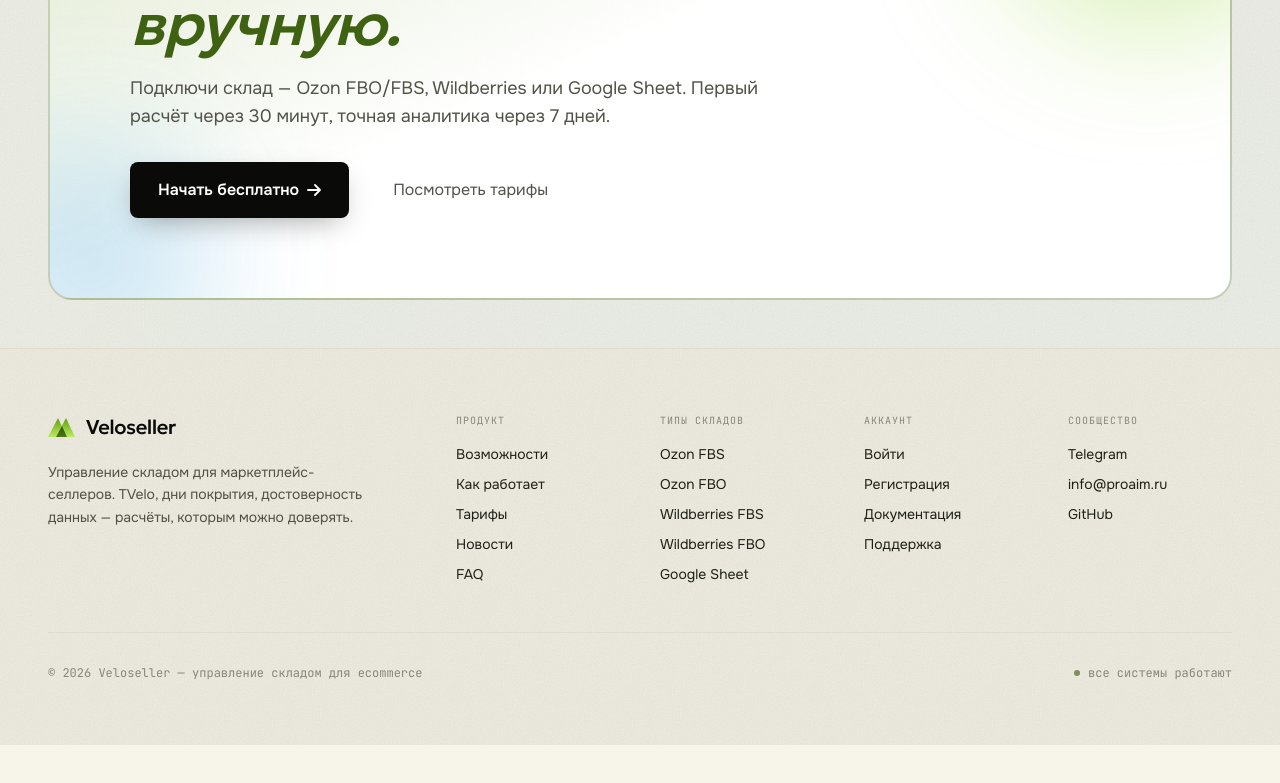
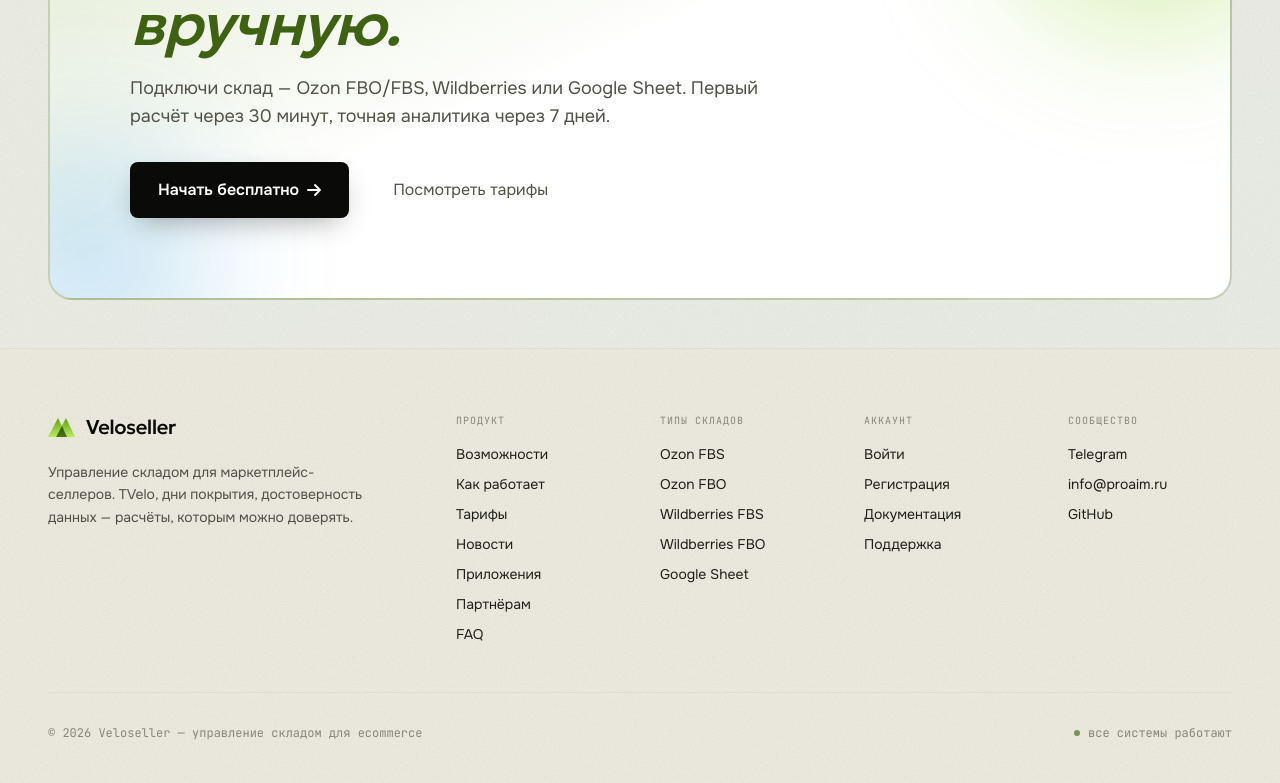
Before and after one commit to igor1000rr/Veloseller-, a Next.js app in the folder apps/web/: page / in a window 1280 px wide. Shown: the part 8049-8832 px from the top of the page. Before the commit the page ends 8794 px from the top, so only its background shows below. Built offline with nearby package versions, Linux system fonts and the light colour scheme; no server answers.

Commit message:
feat(web): ссылки на /apps и /partner в футере лендинга

```diff
--- a/apps/web/app/_landing/Footer.tsx
+++ b/apps/web/app/_landing/Footer.tsx
@@ -23,6 +23,8 @@ export default function LandingFooter({ isAuthed }: { isAuthed: boolean }) {
             ["#how", t("landing.nav.how")],
             ["#pricing", t("landing.nav.pricing")],
             ["/news", t("landing.nav.news")],
+            ["/apps", isEn ? "Mobile app" : "Приложения"],
+            ["/partner", isEn ? "Partners" : "Партнёрам"],
             ["#faq", "FAQ"],
           ]} />
           <div className="col-span-1 md:col-span-2">
```
